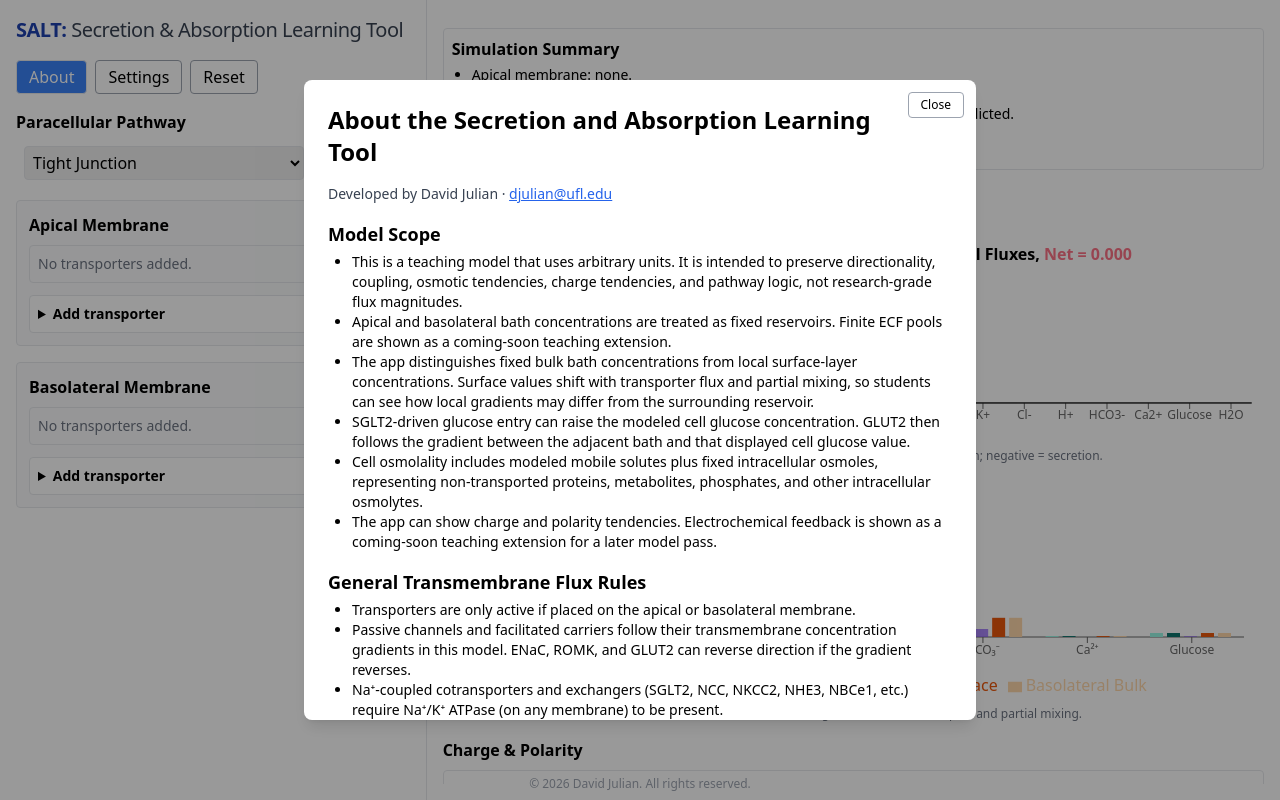
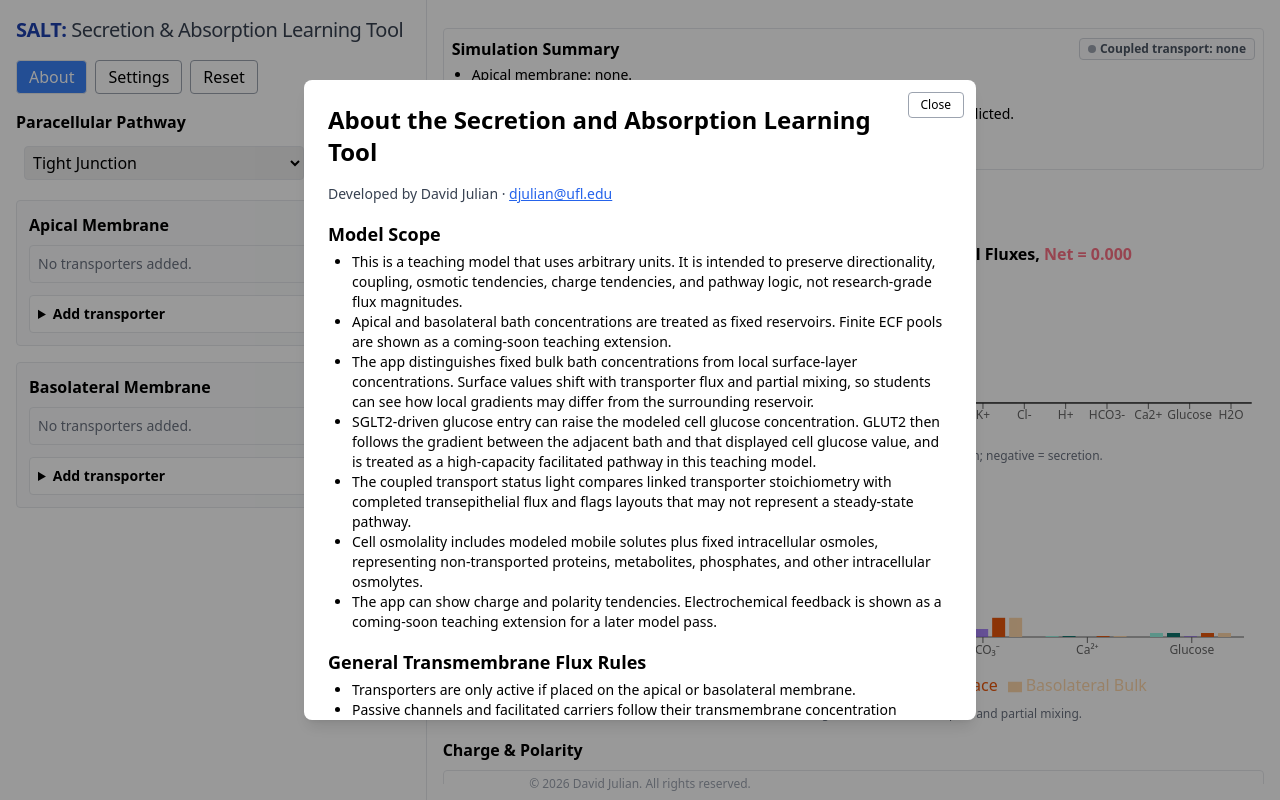
Before and after one commit to davidjulian/SALT, a React (Create React App) app: page / in a window 1280 px wide. Both pictures are taken after a click on the button "About". Built offline with nearby package versions, Linux system fonts and the light colour scheme.

Commit message:
uncoupled transport alert

```diff
--- a/src/App.js
+++ b/src/App.js
@@ -305,6 +305,12 @@ const PASSIVE_SOLUTE_CHANNELS = {
 const ACTIVE_CELL_CONCENTRATION_GAIN = {
   Glucose: 20
 };
+const PASSIVE_CONDUCTANCE_SCALE = {
+  GLUT2: 4
+};
+const COUPLED_MISMATCH_EPSILON = 0.05;
+const COUPLED_COMPLETION_FRACTION = 0.85;
+const COUPLED_MISMATCH_EXCLUSIONS = ['NaKATPase'];
 
 function cloneConcentrations(source) {
   return {
@@ -357,11 +363,73 @@ function activeCellConcentrationDelta(ion, flux) {
 }
 
 function concentrationGradientFlux(transporter, outsideConcentration, cellConcentration) {
-  const maxFlux = (transporter.kinetics.maxRate / (transporter.kinetics.Km + 1)) * transporter.density;
+  const conductanceScale = PASSIVE_CONDUCTANCE_SCALE[transporter.id] || 1;
+  const maxFlux = (transporter.kinetics.maxRate / (transporter.kinetics.Km + 1)) * transporter.density * conductanceScale;
   const effectiveCellConcentration = Math.max(cellConcentration, 0);
   const denominator = Math.abs(outsideConcentration) + Math.abs(effectiveCellConcentration) + 1;
   const gradientSignal = (outsideConcentration - effectiveCellConcentration) / denominator;
   return maxFlux * gradientSignal;
+}
+
+function coupledSolutes(stoich) {
+  return Object.entries(stoich)
+    .filter(([ion, coeff]) => ion !== 'H2O' && coeff !== 0);
+}
+
+function transepithelialDirectionForMembraneFlux(placement, coeff) {
+  return (placement === 'apical' ? 1 : -1) * Math.sign(coeff);
+}
+
+function buildCoupledMismatchReport(coupledEvents, transepiFluxDataNoH2O) {
+  if (!coupledEvents.length) {
+    return {
+      state: 'none',
+      label: 'Coupled transport: none',
+      ariaLabel: 'No active coupled transporters in this layout.',
+      details: []
+    };
+  }
+
+  const transepithelialByIon = Object.fromEntries(
+    transepiFluxDataNoH2O.map(row => [row.ion, row.transepithelial || 0])
+  );
+  const details = coupledEvents.map(event => {
+    const solutes = coupledSolutes(event.stoich).map(([ion, coeff]) => {
+      const required = Math.abs(event.rate * coeff);
+      const expectedDirection = transepithelialDirectionForMembraneFlux(event.placement, coeff);
+      const completed = Math.max(0, expectedDirection * (transepithelialByIon[ion] || 0));
+      const completion = required < COUPLED_MISMATCH_EPSILON ? 1 : completed / required;
+      return {
+        ion,
+        required,
+        completed,
+        completion,
+        limited: required >= COUPLED_MISMATCH_EPSILON &&
+          completed + COUPLED_MISMATCH_EPSILON < required * COUPLED_COMPLETION_FRACTION
+      };
+    });
+    const limitedSolutes = solutes.filter(solute => solute.limited);
+    return {
+      transporter: event.name,
+      placement: event.placement,
+      solutes,
+      limitedSolutes: limitedSolutes.map(solute => solute.ion)
+    };
+  }).filter(event => event.limitedSolutes.length > 0);
+
+  return details.length
+    ? {
+        state: 'mismatch',
+        label: 'Coupled transport: mismatch',
+        ariaLabel: 'Coupled transport mismatch detected in ' + details.map(detail => detail.transporter).join(', ') + '.',
+        details
+      }
+    : {
+        state: 'matched',
+        label: 'Coupled transport: matched',
+        ariaLabel: 'Active coupled transporters have matching transepithelial completion in this teaching model.',
+        details: []
+      };
 }
 
 export default function App() {
@@ -501,6 +569,7 @@ const calculateFluxesAndConcs = (tList = transporters) => {
 
   const hasNaKATPase = tList.some(t => t.id === 'NaKATPase' && t.placement !== 'none');
   const passiveChannels = [];
+  const coupledEvents = [];
 
   // Calculate active/coupled transport first, then passive channels respond to gradients.
   tList.forEach(t => {
@@ -523,6 +592,15 @@ const calculateFluxesAndConcs = (tList = transporters) => {
       const pH50 = 7.2;
       const sigma = 0.05;
       rate *= 1 / (1 + Math.exp((pH - pH50) / sigma));
+    }
+    if (!COUPLED_MISMATCH_EXCLUSIONS.includes(t.id) && coupledSolutes(t.stoich).length > 1) {
+      coupledEvents.push({
+        id: t.id,
+        name: t.name,
+        placement: t.placement,
+        rate,
+        stoich: { ...t.stoich }
+      });
     }
     Object.entries(t.stoich).forEach(([ion, coeff]) => {
       const delta = rate * coeff;
@@ -660,6 +738,8 @@ const calculateFluxesAndConcs = (tList = transporters) => {
     });
   }
 
+  const coupledMismatchReport = buildCoupledMismatchReport(coupledEvents, transepiFluxDataNoH2O);
+
   const waterReport = buildWaterReport(
     apicalSurface,
     newICF,
@@ -693,7 +773,8 @@ const calculateFluxesAndConcs = (tList = transporters) => {
     paraFlux,
     transepiFluxData,
     waterReport,
-    chargeReport
+    chargeReport,
+    coupledMismatchReport
   });
 };
 
@@ -841,6 +922,7 @@ const calculateFluxesAndConcs = (tList = transporters) => {
   const waterReport = result?.waterReport;
   const formatWaterValue = value => Number(value ?? 0).toFixed(1);
   const chargeReport = result?.chargeReport;
+  const coupledMismatchReport = result?.coupledMismatchReport;
   const formatChargeValue = value => Number(value ?? 0).toFixed(2);
   const clamp = (value, min, max) => Math.max(min, Math.min(max, value));
   const formatTableValue = value => Number(value ?? 0).toFixed(3);
@@ -867,6 +949,16 @@ const calculateFluxesAndConcs = (tList = transporters) => {
     waterReport ? 'Net epithelial water tendency: ' + waterReport.netTransepithelial.direction + ' (' + waterReport.netTransepithelial.strength + ').' : '',
     chargeReport ? 'Transepithelial charge tendency: ' + chargeReport.transepithelial.direction + ' (' + chargeReport.transepithelial.strength + ').' : ''
   ].filter(Boolean) : [];
+  const coupledStatusClass = coupledMismatchReport?.state === 'mismatch'
+    ? 'border-amber-400 bg-amber-50 text-amber-800'
+    : coupledMismatchReport?.state === 'matched'
+      ? 'border-emerald-400 bg-emerald-50 text-emerald-800'
+      : 'border-gray-300 bg-gray-50 text-gray-600';
+  const coupledDotClass = coupledMismatchReport?.state === 'mismatch'
+    ? 'bg-amber-500'
+    : coupledMismatchReport?.state === 'matched'
+      ? 'bg-emerald-500'
+      : 'bg-gray-400';
 
   const tePotentialValue = chargeReport?.transepithelial?.value ?? 0;
   const tePotentialNeedleAngle = clamp(-tePotentialValue * 25, -60, 60);
@@ -913,7 +1005,8 @@ const calculateFluxesAndConcs = (tList = transporters) => {
         <li>This is a teaching model that uses arbitrary units. It is intended to preserve directionality, coupling, osmotic tendencies, charge tendencies, and pathway logic, not research-grade flux magnitudes.</li>
         <li>Apical and basolateral bath concentrations are treated as fixed reservoirs. Finite ECF pools are shown as a coming-soon teaching extension.</li>
         <li>The app distinguishes fixed bulk bath concentrations from local surface-layer concentrations. Surface values shift with transporter flux and partial mixing, so students can see how local gradients may differ from the surrounding reservoir.</li>
-        <li>SGLT2-driven glucose entry can raise the modeled cell glucose concentration. GLUT2 then follows the gradient between the adjacent bath and that displayed cell glucose value.</li>
+        <li>SGLT2-driven glucose entry can raise the modeled cell glucose concentration. GLUT2 then follows the gradient between the adjacent bath and that displayed cell glucose value, and is treated as a high-capacity facilitated pathway in this teaching model.</li>
+        <li>The coupled transport status light compares linked transporter stoichiometry with completed transepithelial flux and flags layouts that may not represent a steady-state pathway.</li>
         <li>Cell osmolality includes modeled mobile solutes plus fixed intracellular osmoles, representing non-transported proteins, metabolites, phosphates, and other intracellular osmolytes.</li>
         <li>The app can show charge and polarity tendencies. Electrochemical feedback is shown as a coming-soon teaching extension for a later model pass.</li>
       </ul>
@@ -1264,7 +1357,20 @@ const calculateFluxesAndConcs = (tList = transporters) => {
  {result && (
           <div className="mt-3 space-y-4 overflow-auto">
             <section className="border rounded p-2 bg-white">
-              <h2 className="font-semibold mb-1">Simulation Summary</h2>
+              <div className="flex flex-wrap items-center justify-between gap-2 mb-1">
+                <h2 className="font-semibold">Simulation Summary</h2>
+                {coupledMismatchReport && (
+                  <div
+                    className={'inline-flex items-center gap-1 rounded border px-2 py-0.5 text-xs font-semibold ' + coupledStatusClass}
+                    role="status"
+                    aria-label={coupledMismatchReport.ariaLabel}
+                    title={coupledMismatchReport.ariaLabel}
+                  >
+                    <span className={'inline-block h-2 w-2 rounded-full ' + coupledDotClass} aria-hidden="true" />
+                    {coupledMismatchReport.label}
+                  </div>
+                )}
+              </div>
               <ul className="list-disc ml-5 text-sm leading-snug">
                 {simulationSummary.map(line => <li key={line}>{line}</li>)}
               </ul>
```
